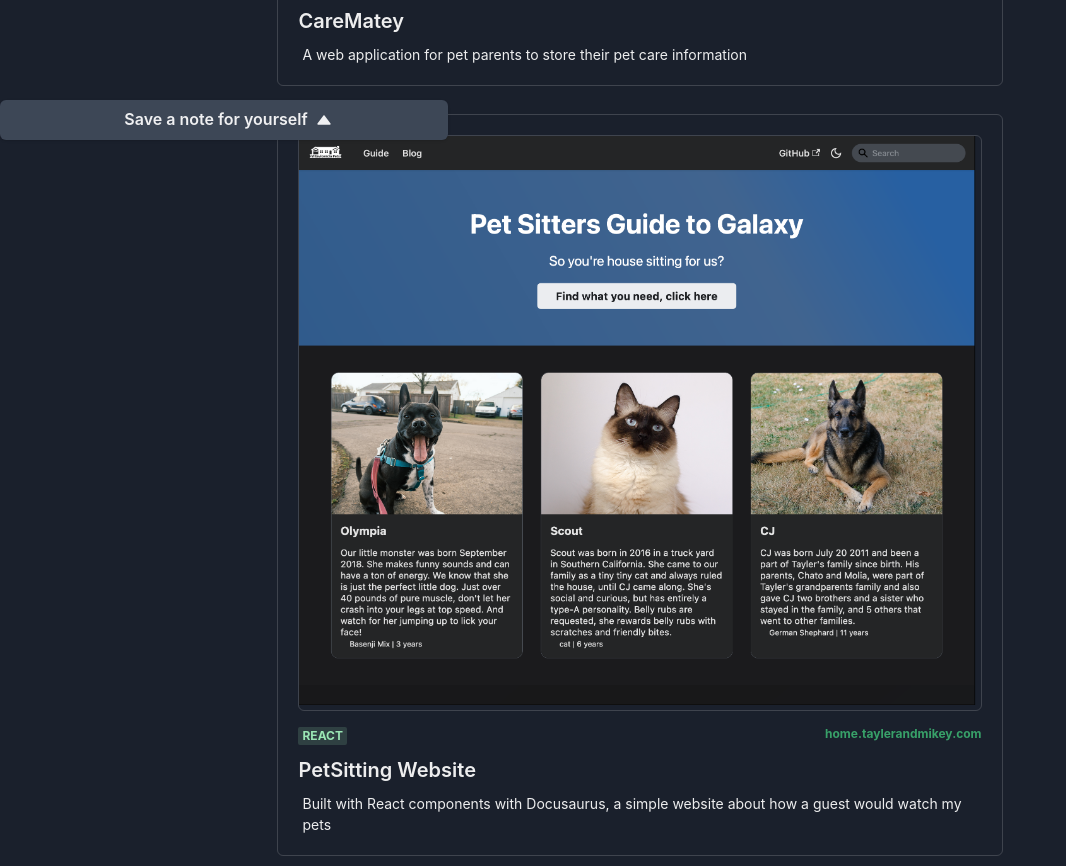
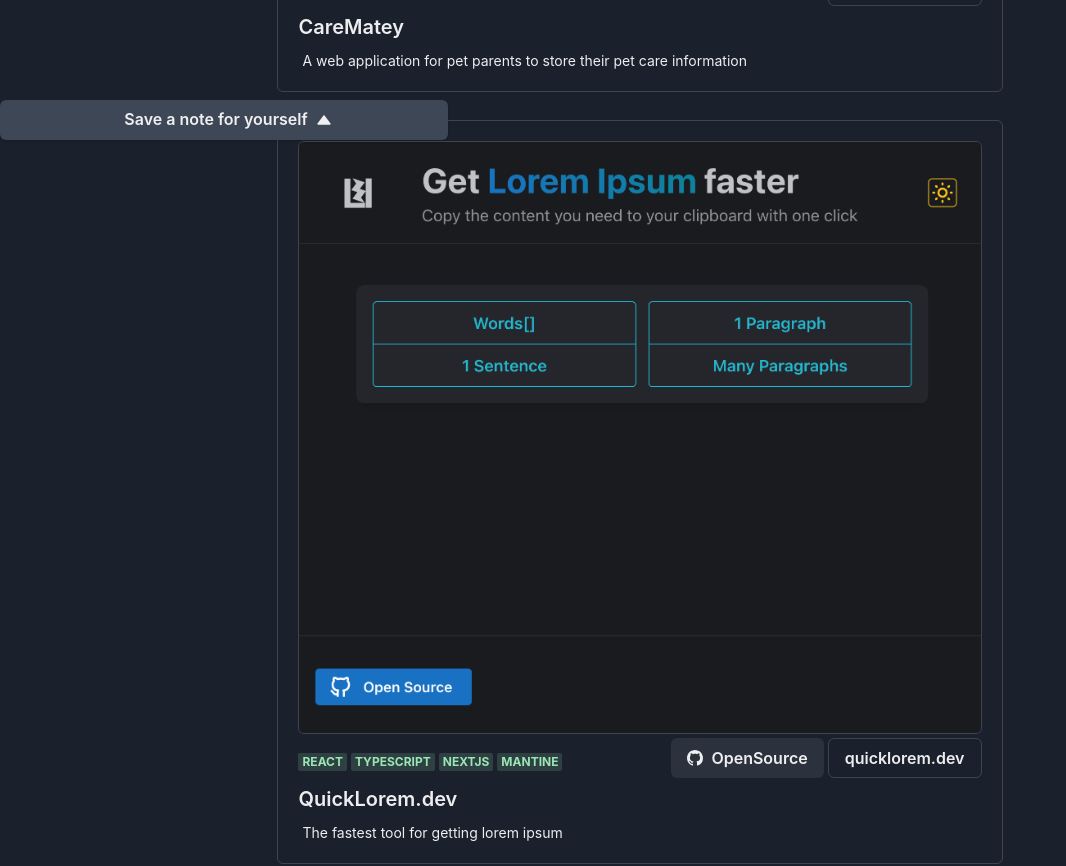
Before and after one commit to mikikiv/mikikiv, a React (Create React App) app: page / in a window 1280 px wide. Shown: the part 660-1526 px from the top of the page, without its empty margins (0-1066 px from the left). Built offline with nearby package versions, Linux system fonts and the light colour scheme; no server answers.

Commit message:
Add quicklorem and open source option

```diff
--- a/src/components/SiteCard.jsx
+++ b/src/components/SiteCard.jsx
@@ -8,9 +8,11 @@
   LinkBox,
   LinkOverlay,
   HStack,
+  Button,
 } from '@chakra-ui/react';
+import { GoMarkGithub } from 'react-icons/go';
 
-function SiteCard({ id, name, url, desc, urlShort, lang, img, ...rest }) {
+function SiteCard({ id, name, url, desc, urlShort, lang, img, repo, ...rest }) {
   // Deal with multiple languages
   let langs = [];
   for (let i = 0; i < lang.length; i++) {
@@ -41,6 +43,22 @@
           <Box align="baseline" mt={2}>
             {langs}
           </Box>
+          <Box pt={1}>
+            {repo && (
+              <LinkOverlay
+                textTransform="lowercase"
+                fontSize="xs"
+                fontWeight="bold"
+                color="green.500"
+                mt={2}
+                href={repo}
+                isExternal
+              >
+                <Button variant={'solid'} leftIcon={<GoMarkGithub />} mr={1}>
+                  OpenSource
+                </Button>
+              </LinkOverlay>
+            )}
             <LinkOverlay
               textTransform="lowercase"
               fontSize="xs"
@@ -50,8 +68,9 @@
               href={url}
               isExternal
             >
-            {urlShort}
+              <Button variant={'outline'}>{urlShort}</Button>
             </LinkOverlay>
+          </Box>
         </HStack>
         <Text mt={2} fontSize="xl" fontWeight="semibold" lineHeight="short">
           {name}
--- a/src/components/SiteGrid.jsx
+++ b/src/components/SiteGrid.jsx
@@ -2,10 +2,16 @@
 import SiteCard from './SiteCard';
 import { VStack, Box } from '@chakra-ui/react';
 
+import Airtable from 'airtable';
+
 function SiteGrid({ ...rest }) {
+  // get data from airtable
+  // Airtable.configure({ apiKey: process.env.AIRTABLE_SECRET_KEY });
+  console.log(process.env.AIRTABLE_SECRET_KEY);
+
   const examples = [
     {
-      id: 2,
+      id: 3,
       name: 'PetSitting Website',
       url: 'https://home.taylerandmikey.com/',
       desc: 'Built with React components with Docusaurus, a simple website about how a guest would watch my pets',
@@ -14,7 +20,7 @@
       img: '/sitePhotos/petsite.png',
     },
     {
-      id: 3,
+      id: 4,
       name: 'Youth Track Club',
       url: 'https://amazondistanceproject.org/',
       desc: 'A Wordpress site for managing youth sport team',
@@ -30,6 +36,16 @@
       lang: ['React', 'Typescript', 'Nextjs', 'Chakra-ui', 'Stripe', 'Prisma'],
       urlShort: 'carematey.com',
       img: '/sitePhotos/carematey.png',
+    },
+    {
+      id: 2,
+      name: 'QuickLorem.dev',
+      url: 'https://quicklorem.dev/',
+      desc: 'The fastest tool for getting lorem ipsum',
+      lang: ['React', 'Typescript', 'Nextjs', 'Mantine'],
+      urlShort: 'quicklorem.dev',
+      repo: 'https://github.com/mikikiv/quicklorem',
+      img: '/sitePhotos/quicklorem.png',
     },
   ];
 
@@ -47,6 +63,7 @@
               lang={example.lang.map(io => io)}
               urlShort={example.urlShort}
               img={example.img}
+              repo={example.repo}
             />
           </Box>
         ))}
```
Also changed, not shown: public/sitePhotos/quicklorem.png (added). Lines whose indentation alone changed are shown as unchanged.
